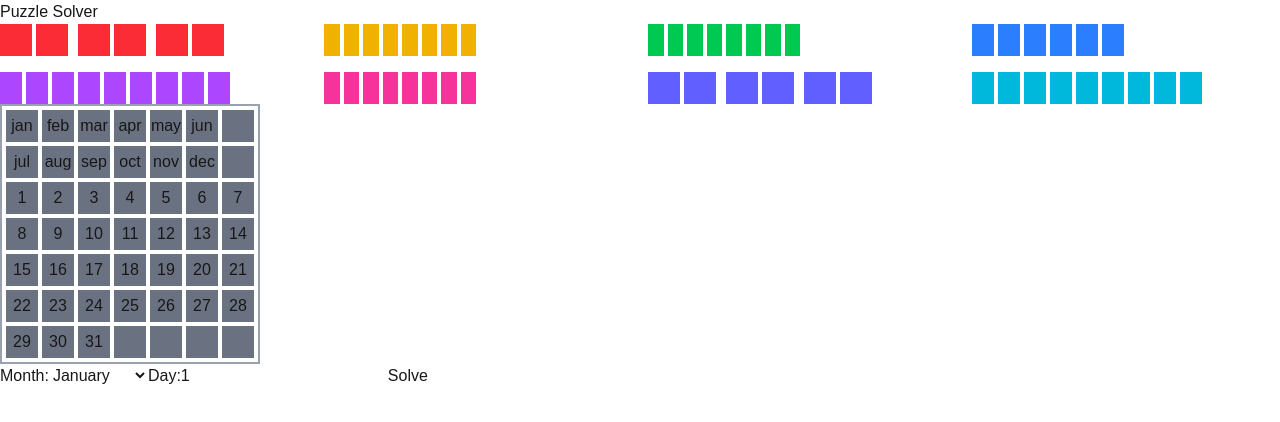
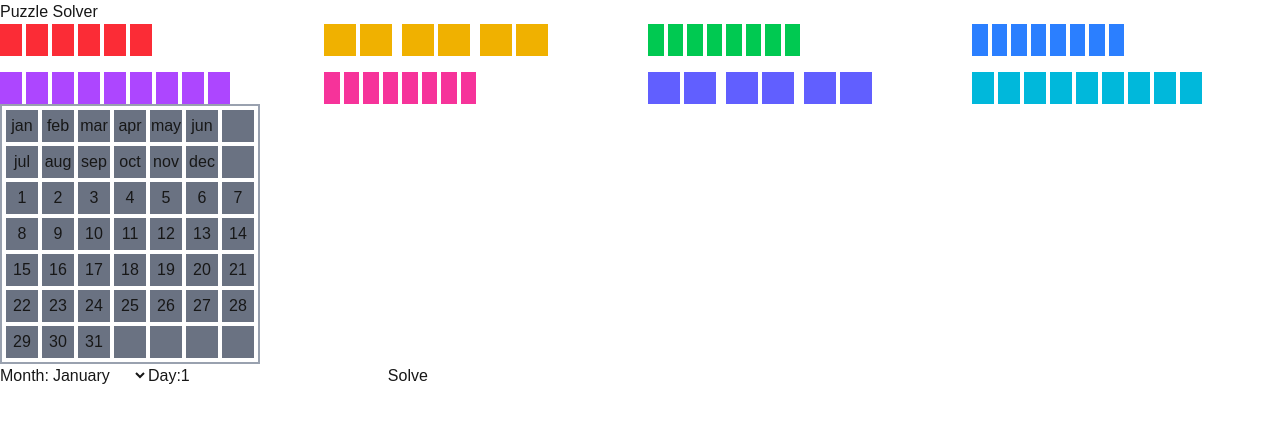
Before and after one commit to turbak/puzzle-solver, a Next.js app: page / in a window 1280 px wide. Shown: the top 422 px of the page. Built offline with nearby package versions, Linux system fonts and the light colour scheme.

Commit message:
allow the flips and optimize

```diff
--- a/src/app/algo.tsx
+++ b/src/app/algo.tsx
@@ -2,7 +2,7 @@ export const grid: string[][] = [
     ['jan', 'feb', 'mar', 'apr', 'may', 'jun'],
     ['jul', 'aug', 'sep', 'oct', 'nov', 'dec'],
     ['1', '2', '3', '4', '5', '6', '7'],
-    ['8', '9', '10', '11', '12', '13','14'],
+    ['8', '9', '10', '11', '12', '13', '14'],
     ['15', '16', '17', '18', '19', '20', '21'],
     ['22', '23', '24', '25', '26', '27', '28'],
     ['29', '30', '31']
@@ -20,12 +20,12 @@ const piece1: Piece = [
 
 const piece2: Piece = [
     ['{2}', '{2}', '{2}', '{2}'],
-    ['{2}', '',    '',    '']
+    ['{2}', '', '', '']
 ]
 
 const piece3: Piece = [
     ['{3}', '{3}', '{3}', ''],
-    ['',    '',    '{3}', '{3}']
+    ['', '', '{3}', '{3}']
 ]
 
 const piece4: Piece = [
@@ -35,39 +35,69 @@ const piece4: Piece = [
 
 const piece5: Piece = [
     ['{5}', '{5}', ''],
-    ['',    '{5}', ''],
-    ['',    '{5}', '{5}'],
+    ['', '{5}', ''],
+    ['', '{5}', '{5}'],
 ]
 
 const piece6: Piece = [
     ['{6}', '{6}', '{6}', '{6}'],
-    ['',    '{6}',  '',   '']
+    ['', '{6}', '', '']
 ]
 
 const piece7: Piece = [
     ['{7}', '{7}'],
-    ['',    '{7}'],
+    ['', '{7}'],
     ['{7}', '{7}']
 ]
 
 const piece8: Piece = [
-    ['{8}',  '',    ''],
-    ['{8}',  '',    ''],
-    ['{8}',  '{8}', '{8}']
+    ['{8}', '', ''],
+    ['{8}', '', ''],
+    ['{8}', '{8}', '{8}']
 ]
 
 export const pieces = [piece1, piece2, piece3, piece4, piece5, piece6, piece7, piece8]
+    .sort((a, b) => {
+        const sizeA = a.flat().filter(c => c !== '').length;
+        const sizeB = b.flat().filter(c => c !== '').length;
+        return sizeB - sizeA;
+    });
 
-const DIRECTIONS = 4
+const MAX_ROTATIONS = 4
 
-const piecesRotations = pieces.map(piece => {
-    const rotations = [piece]
-    for (let i = 0; i < DIRECTIONS; i++) {
-        rotations.push(rotateClockwisePiece(rotations[rotations.length - 1]))
+const pieceRotationsCache = new Map<Piece, Piece[]>();
+
+function getRotations(piece: Piece): Piece[] {
+    if (pieceRotationsCache.has(piece)) {
+        return pieceRotationsCache.get(piece)!;
     }
 
-    return rotations
-})
+    const seen = new Set<string>();
+    const rotations: Piece[] = [];
+    let current = piece;
+
+    for (let i = 0; i < MAX_ROTATIONS; i++) {
+        const variants = [
+            current,
+            flipPiece(current)
+        ];
+
+        for (const variant of variants) {
+            const key = JSON.stringify(variant);
+            if (!seen.has(key)) {
+                seen.add(key);
+                rotations.push(variant);
+            }
+        }
+
+        const next = rotateClockwisePiece(current);
+        if (JSON.stringify(next) === JSON.stringify(piece)) break;
+        current = next;
+    }
+
+    pieceRotationsCache.set(piece, rotations);
+    return rotations;
+}
 
 export function solve(month: Month, day: number): string[][] {
     if (day < 1 || day > 31) {
@@ -77,7 +107,7 @@ export function solve(month: Month, day: number): string[][] {
     const initialGrid = copyGrid(grid)
 
     const piecesLeft = pieces.slice()
-    const result = solveHelper(month, day.toString(), piecesLeft, initialGrid)
+    const result = solveHelper(month, day.toString(), 0, initialGrid)
     if (!result) {
         throw new Error('No solution found')
     }
@@ -105,36 +135,31 @@ function canFindMonthAndDayOnGrid(month: Month, day: string, grid: string[][]):
     return dayFound && monthFound
 }
 
-function solveHelper(month: Month, day: string, piecesLeft: Piece[], currentGrid: string[][]): string[][]|null {
-    if (!canFindMonthAndDayOnGrid(month, day, currentGrid)) {
+function solveHelper(month: Month, day: string, pieceIdx: number, solutionGrid: string[][]): string[][] | null {
+    if (!canFindMonthAndDayOnGrid(month, day, solutionGrid)) {
         return null
     }
-    if (piecesLeft.length == 0) {
-        return currentGrid
+    if (pieceIdx >= pieces.length) {
+        return solutionGrid
     }
 
-    let currentPiece = piecesLeft[0]
-    const newPiecesLeft = piecesLeft.slice(1)
-    for(let turns = 0; turns < DIRECTIONS; turns++) {
-        for (let rowStart = 0; rowStart < currentGrid.length; rowStart++) {
-            for (let colStart = 0; colStart < currentGrid[rowStart].length; colStart++) {
-                if (!canPlace(currentPiece, rowStart, colStart, currentGrid)) {
+    for (const rotatedPiece of getRotations(pieces[pieceIdx])) {
+        for (let rowStart = 0; rowStart < solutionGrid.length; rowStart++) {
+            for (let colStart = 0; colStart < solutionGrid[rowStart].length; colStart++) {
+                if (!canPlace(rotatedPiece, rowStart, colStart, solutionGrid)) {
                     continue
                 }
 
+                placePiece(solutionGrid, rotatedPiece, rowStart, colStart)
 
-                placePiece(currentGrid, currentPiece, rowStart, colStart)
-
-                const potenitalRes = solveHelper(month, day, newPiecesLeft, currentGrid)
+                const potenitalRes = solveHelper(month, day, pieceIdx + 1, solutionGrid)
                 if (potenitalRes) {
                     return potenitalRes
                 }
 
-                unplacePiece(currentGrid, currentPiece, rowStart, colStart)
+                unplacePiece(solutionGrid, rotatedPiece, rowStart, colStart)
             }
         }
-
-        currentPiece = rotateClockwisePiece(currentPiece)
     }
 
     return null
@@ -151,7 +176,10 @@ function placePiece(grid: string[][], piece: Piece, rowStart: number, colStart:
                 continue
             }
 
-            grid[rowStart+i][colStart+j] = piece[i][j]
+            const row = i + rowStart
+            const col = j + colStart
+
+            grid[row][col] = piece[i][j]
         }
     }
 }
@@ -163,27 +191,30 @@ function unplacePiece(currentGrid: string[][], piece: Piece, rowStart: number, c
                 continue
             }
 
-            currentGrid[rowStart+i][colStart+j] = grid[rowStart+i][colStart+j]
+            currentGrid[rowStart + i][colStart + j] = grid[rowStart + i][colStart + j]
         }
     }
 }
 
 function canPlace(piece: Piece, rowStart: number, colStart: number, grid: string[][]): boolean {
-   for (let i = 0; i < piece.length; i++) {
+    for (let i = 0; i < piece.length; i++) {
         for (let j = 0; j < piece[i].length; j++) {
             if (piece[i][j] == '') {
                 continue
             }
 
-            if (grid.length - 1 < i + rowStart) {
+            const row = i + rowStart
+            const col = j + colStart
+
+            if (grid.length - 1 < row) {
                 return false
             }
 
-            if (grid[i+rowStart].length - 1 < j + colStart) {
+            if (grid[row].length - 1 < col) {
                 return false
             }
 
-            if (grid[i+rowStart][j+colStart].includes('{')) {
+            if (grid[row][col].includes('{')) {
                 return false
             }
         }
@@ -197,4 +228,8 @@ function rotateClockwisePiece(piece: Piece): Piece {
     return rotated[0].map((_, index) => rotated.map(row => row[index]).reverse())
 }
 
-//console.table(solve('mar', 24))
+function flipPiece(piece: Piece): Piece {
+    return piece.map(row => row.slice()).reverse()
+}
+
+console.table(solve('feb', 26))
--- a/src/app/page.tsx
+++ b/src/app/page.tsx
@@ -1,7 +1,7 @@
 "use client"
 
-import {solve, grid, pieces, type Piece, type Month} from './algo';
-import {useState} from 'react';
+import { solve, grid, pieces, type Piece, type Month } from './algo';
+import { useState } from 'react';
 
 export default function Home() {
     const [month, setMonth] = useState<Month>('jan')
@@ -57,7 +57,7 @@ function PieceView(props: {
             {props.piece.map((row, i) => (
                 <div key={i} className="flex gap-1">
                     {row.map((cell, j) => (
-                          <div key={j} className={`${colorFromId(props.id)} w-8 h-8`}/>
+                        <div key={j} className={`${colorFromId(props.id)} w-8 h-8`} />
                     ))}
                 </div>
             ))}
@@ -65,17 +65,19 @@ function PieceView(props: {
     )
 }
 
-const colorFromId = (id: number): string => {
-  return [
-      'bg-red-500',
-      'bg-yellow-500',
-      'bg-green-500',
-      'bg-blue-500',
-      'bg-purple-500',
-      'bg-pink-500',
-      'bg-indigo-500',
-      'bg-cyan-500',
-  ][id % 8]
+function colorFromId(id: number): string {
+    switch (id) {
+        case 0: return 'bg-red-500'
+        case 1: return 'bg-yellow-500'
+        case 2: return 'bg-green-500'
+        case 3: return 'bg-blue-500'
+        case 4: return 'bg-purple-500'
+        case 5: return 'bg-pink-500'
+        case 6: return 'bg-indigo-500'
+        case 7: return 'bg-cyan-500'
+        case 8: return 'bg-rose-500'
+        default: return 'bg-gray-500'
+    }
 }
 
 
```
Lines whose indentation alone changed are shown as unchanged.
